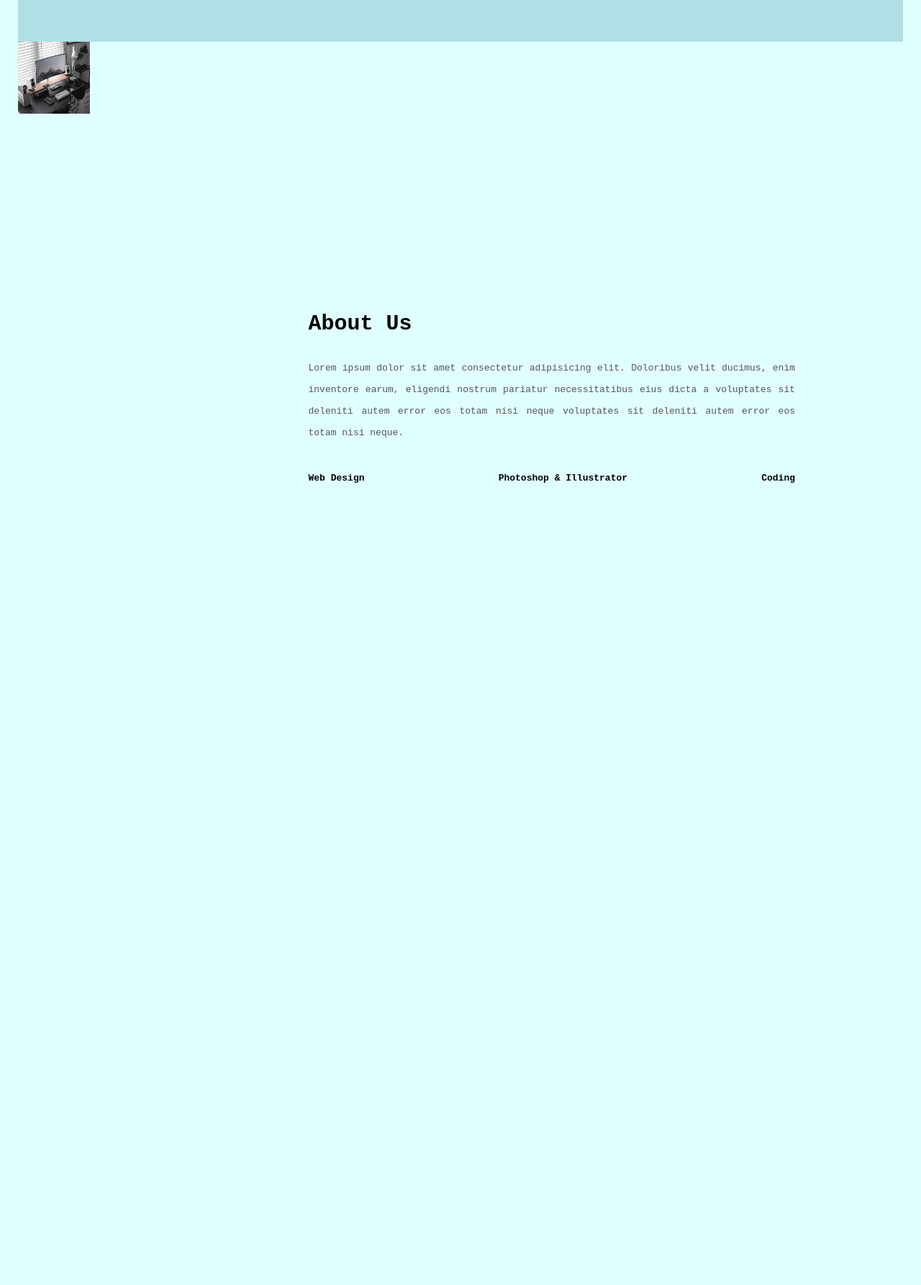
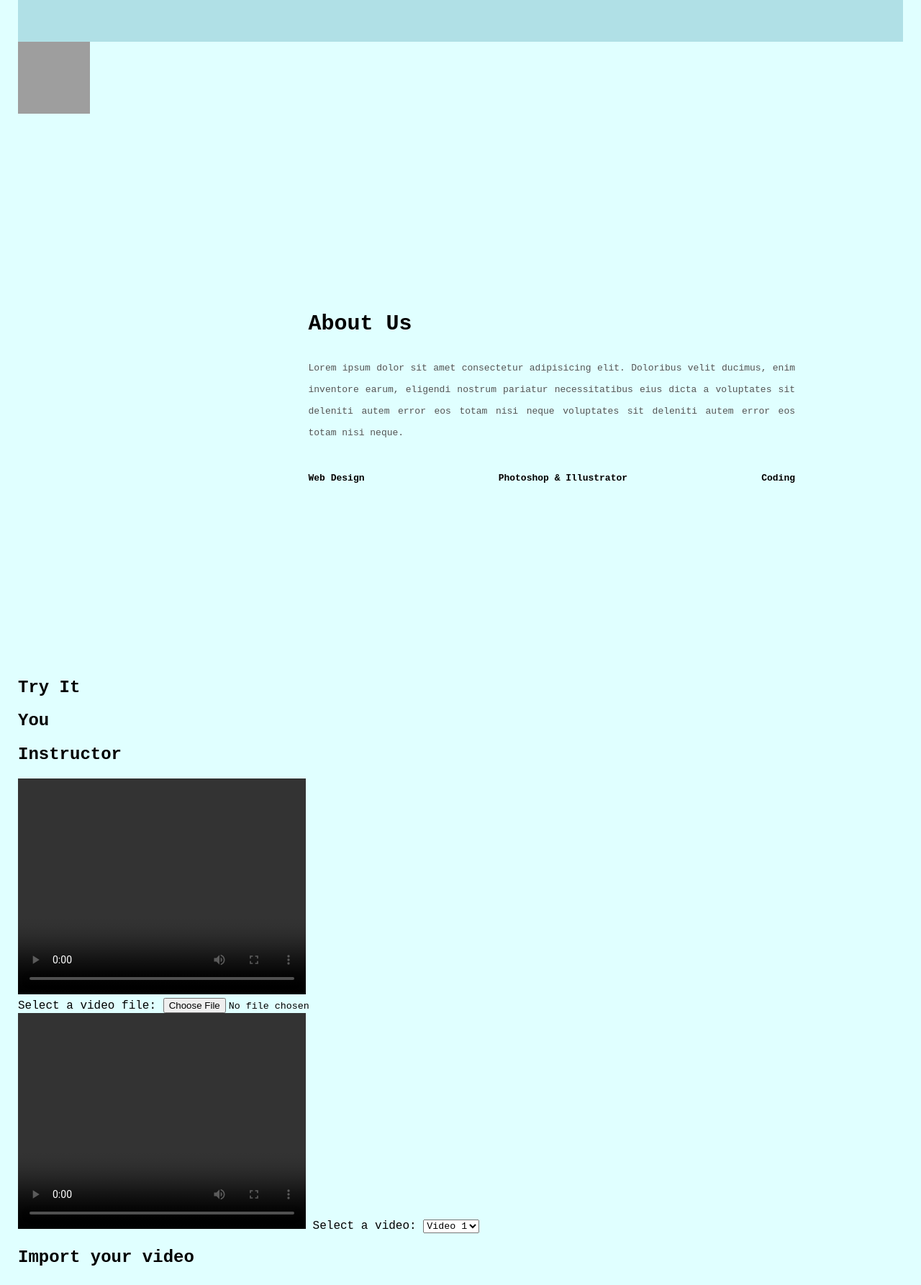
Before and after one commit to AdityaBoddepalli/Form-Fusion, a Flask app: page / in a window 1280 px wide. Shown: the part 288-2074 px from the top of the page at 72% size. Before the commit the page ends 959 px from the top, so only its background shows below. Run offline with Flask 2, Linux system fonts and the light colour scheme; grey boxes are pictures that could not be loaded.

Commit message:
added video upload functionality

```diff
--- a/app/templates/index.html
+++ b/app/templates/index.html
@@ -23,7 +23,7 @@
         </nav>
     </div>
     <div id="image">
-        <img src="images/download.jpeg" alt="Logo" width="100" height="100">
+        <img src="https://www.google.com/url?sa=i&url=https%3A%2F%2Fpixy.org%2F5709503%2F&psig=AOvVaw3v5LlxfIe20GDVu-MoPfDA&ust=1676232576131000&source=images&cd=vfe&ved=0CA8QjRxqFwoTCMDg7oujjv0CFQAAAAAdAAAAABAE" alt="Logo" width="100" height="100">
     </div>
     <div id="abt">
         <div class="inner-container">
@@ -39,8 +39,63 @@
         </div>
     </div>
 
-    <div id="submit">
+    <div id="try_it">
+        <h2 id="tag_try_it">
+            Try It
+        </h2>
+        <h2 id="left_vid">
+            You
+        </h2>
+        <h2 id="right_vid">
+            Instructor
+        </h2>
+        <div id="client_vid">
 
+              <video width="400" height="300" id="client" controls></video>
+
+              <form>
+                <label for="video-file">Select a video file:</label>
+                <input type="file" id="video-file" accept="video/*">
+              </form>
+
+              <script>
+                const input = document.querySelector('#video-file');
+                const cl_vid = document.querySelector('#client');
+
+                input.addEventListener('change', () => {
+                  const file = input.files[0];
+                  const url = URL.createObjectURL(file);
+                  cl_vid.src = url;
+                });
+              </script>
+        </div>
+
+        </div>
+        <div id="instr_vid">
+            <form>
+              <video width=400 height=300 id="instructor" controls></video>
+
+              <label for="video-select">Select a video:</label>
+                <select id="video-select">
+                  <option value="video1.mp4">Video 1</option>
+                  <option value="video2.mp4">Video 2</option>
+                  <option value="video3.mp4">Video 3</option>
+                </select>
+              </form>
+
+              <script>
+                const select = document.querySelector('#video-select');
+                const i_vid = document.querySelector('#instructor');
+
+                select.addEventListener('change', () => {
+                  i_vid.src = select.value;
+                });
+              </script>
+
+        </div>
+        <h2 id="explanation">
+            Import your video
+        </h2>
     </div>
 
 </body>
```
